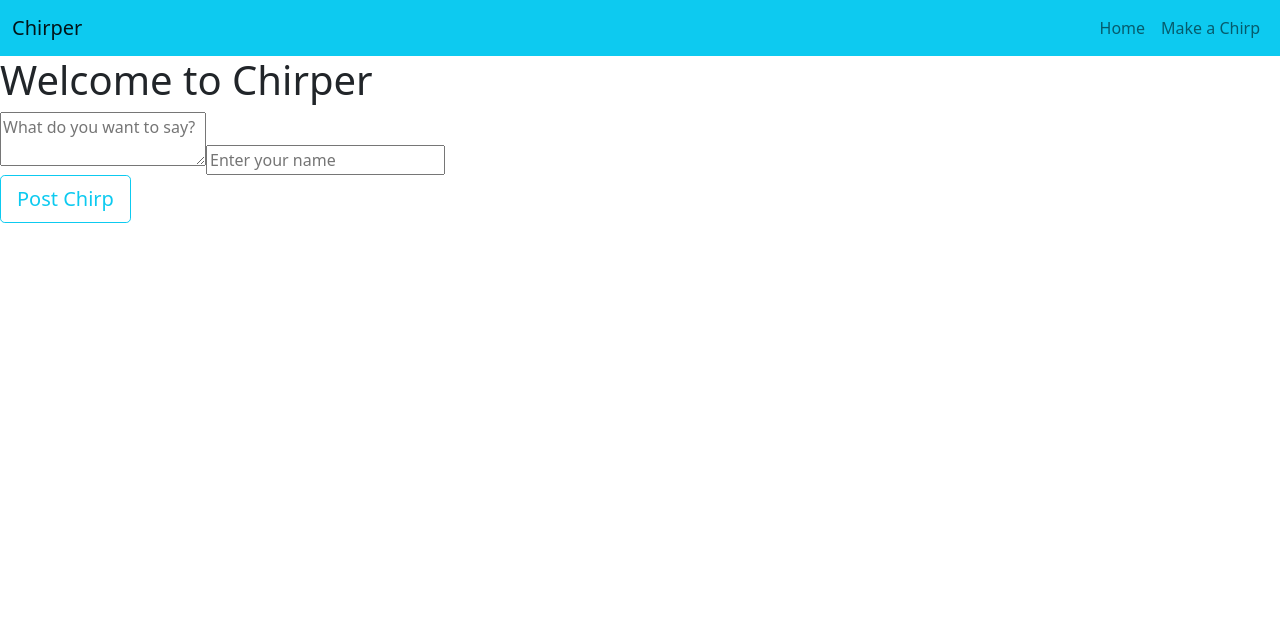
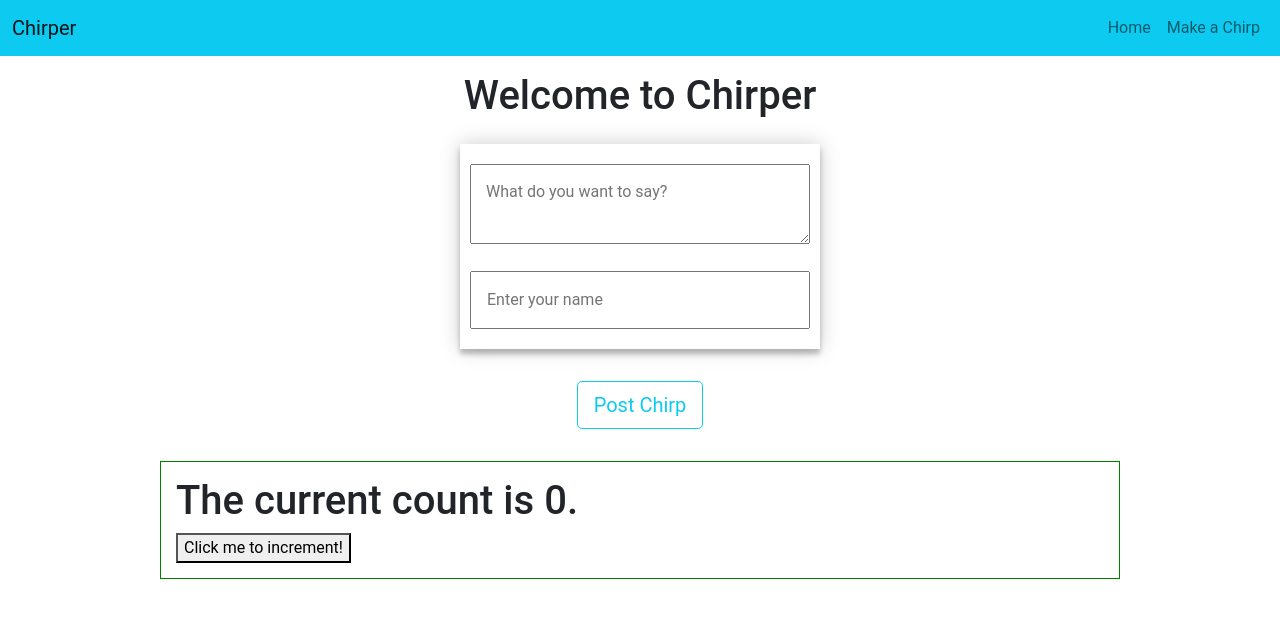
Before and after one commit to gabeaustin/chirper, a React (Create React App) app: page / in a window 1280 px wide. Shown: the top 618 px of the page. Built offline with nearby package versions, Linux system fonts and the light colour scheme.

Commit message:
updated state and added to styling

```diff
--- a/src/App.jsx
+++ b/src/App.jsx
@@ -1,14 +1,27 @@
-import React from "react";
+import React, { useState } from "react";
 import Navbar from "./Navbar";
 import Home from "./Home";
 
-function App() {
+
+const App = () => {
+
+    const handleButtonClick = () => {
+        setCounter(counter + 1);
+    }
+
+    const [counter, setCounter] = useState(0);
     return (
         <div className="App">
             <Navbar />
             <div className="content">
                 <Home />
             </div>
+
+            {/* have chirps to display here  */}
+            <div className="display-chirp-feed">
+                <h1>The current count is {counter}.</h1>
+                <button onClick={handleButtonClick}>Click me to increment!</button>
+            </div>
         </div>
     );
 }
--- a/src/Home.jsx
+++ b/src/Home.jsx
@@ -29,14 +29,14 @@ const Home = () => {
 
     return (
         <div className="home">
-            <div className="welcomeMessage">
+            <div className="welcome-message">
                 <h1>Welcome to Chirper</h1>
             </div>
 
             {/* Need to work on getting a list of all the chirps */}
             {/* <ChirpList chirps={chirps} title="Recent Chirps!" /> */}
 
-            <form>
+            <form className="form-container">
                 <textarea
                     value={chirps.chirpBody}
                     onChange={handleChirpBodyInput}
@@ -58,13 +58,14 @@ const Home = () => {
                     required
                 />
             </form>
-
-            <button
-                type="submit"
-                class="btn btn-outline-info text-nowrap btn-lg form-field"
-                onClick={handleSubmit}>
-                    Post Chirp
-            </button>
+            <div className="button-container text-center">
+                <button
+                    type="submit"
+                    class="submit-button btn btn-outline-info text-nowrap btn-lg"
+                    onClick={handleSubmit}>
+                        Post Chirp
+                </button>
+            </div>
         </div>
     );
 };
--- a/src/styles.css
+++ b/src/styles.css
@@ -1,3 +1,7 @@
+body {
+    font-family: "Roboto", sans-serif;
+}
+
 .btn-outline-info:hover,
 .btn-outline-info:focus,
 .btn-outline-info:active,
@@ -7,3 +11,36 @@
     background-color: #0dcaf0;
     border-color: #0dcaf0;
 }
+
+.welcome-message {
+    padding-top: 1rem;
+    padding-bottom: 1rem;
+    text-align: center;
+}
+
+.form-container {
+    width: 360px;
+    background-color: white;
+    margin: auto;
+    margin-bottom: 2em;
+    box-shadow: 0 0 20px 0 rgba(0, 0, 0, 0.2), 0 5px 5px 0 rgba(0, 0, 0, 0.24);
+    padding: 10px;
+}
+
+.form-field {
+    margin: 10px 0 10px 0;
+    padding: 15px;
+    font-size: 16px;
+    width: 100%;
+}
+
+.button-container {
+    margin-bottom: 2em;
+}
+
+.display-chirp-feed {
+    padding: 15px;
+    width: 75%;
+    margin: auto;
+    border: 1px solid green;
+}
```
Also changed, not shown: src/Navbar.jsx (+0 -8 lines).
